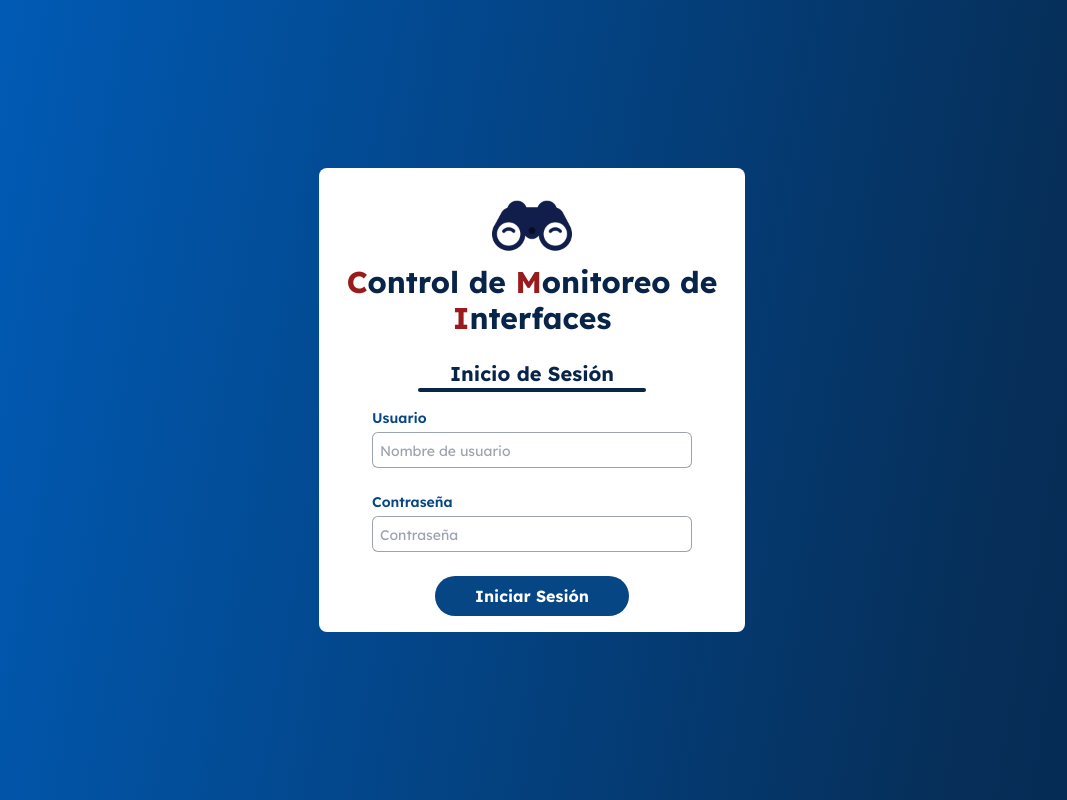
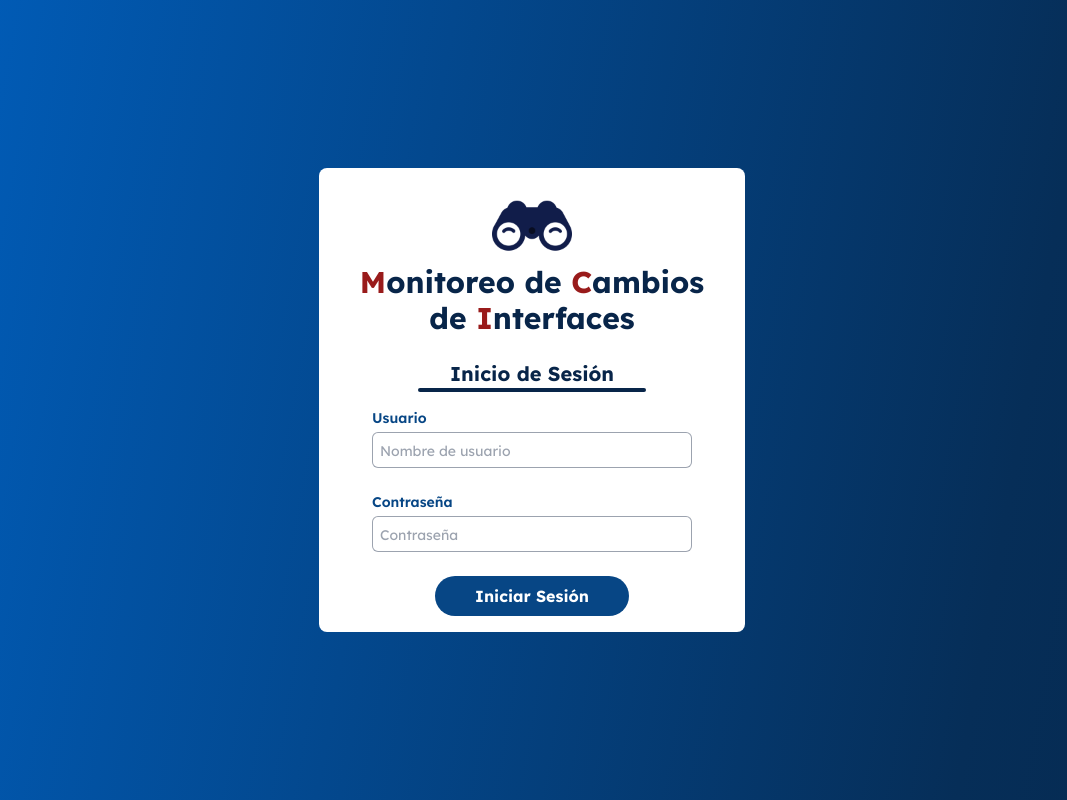
Before and after one commit to xanv754/Interface-Change-Monitor, a Next.js app in the folder client/: page / in a window 1280 px wide. Shown: the whole page, without its empty margins (108-1175 px from the left). Built offline with nearby package versions, Linux system fonts and the light colour scheme; no server answers.

Commit message:
styles: rename title system

```diff
--- a/client/src/app/layout.tsx
+++ b/client/src/app/layout.tsx
@@ -9,7 +9,7 @@ const lexend = Lexend({
 });
 
 export const metadata: Metadata = {
-  title: "Interface Change Monitor",
+  title: "Monitoreo de Cambios de Interfaces",
   icons: {
     icon: '/logo.png'
   }
--- a/client/src/app/page.tsx
+++ b/client/src/app/page.tsx
@@ -50,7 +50,7 @@ export default function LoginView() {
                     <div className='w-fit flex flex-col items-center'>
                         <img src="/logo.png" alt="logo" width={80} />
                         <h1 className="w-80 font-bold text-3xl text-blue-950 text-wrap text-center md:w-96">
-                            <span className='text-red-800'>C</span>ontrol de <span className='text-red-800'>M</span>onitoreo de <span className='text-red-800'>I</span>nterfaces
+                            <span className='text-red-800'>M</span>onitoreo de <span className='text-red-800'>C</span>ambios de <span className='text-red-800'>I</span>nterfaces
                         </h1>
                     </div>
                     <div className='w-fit flex flex-col items-center'>
```
